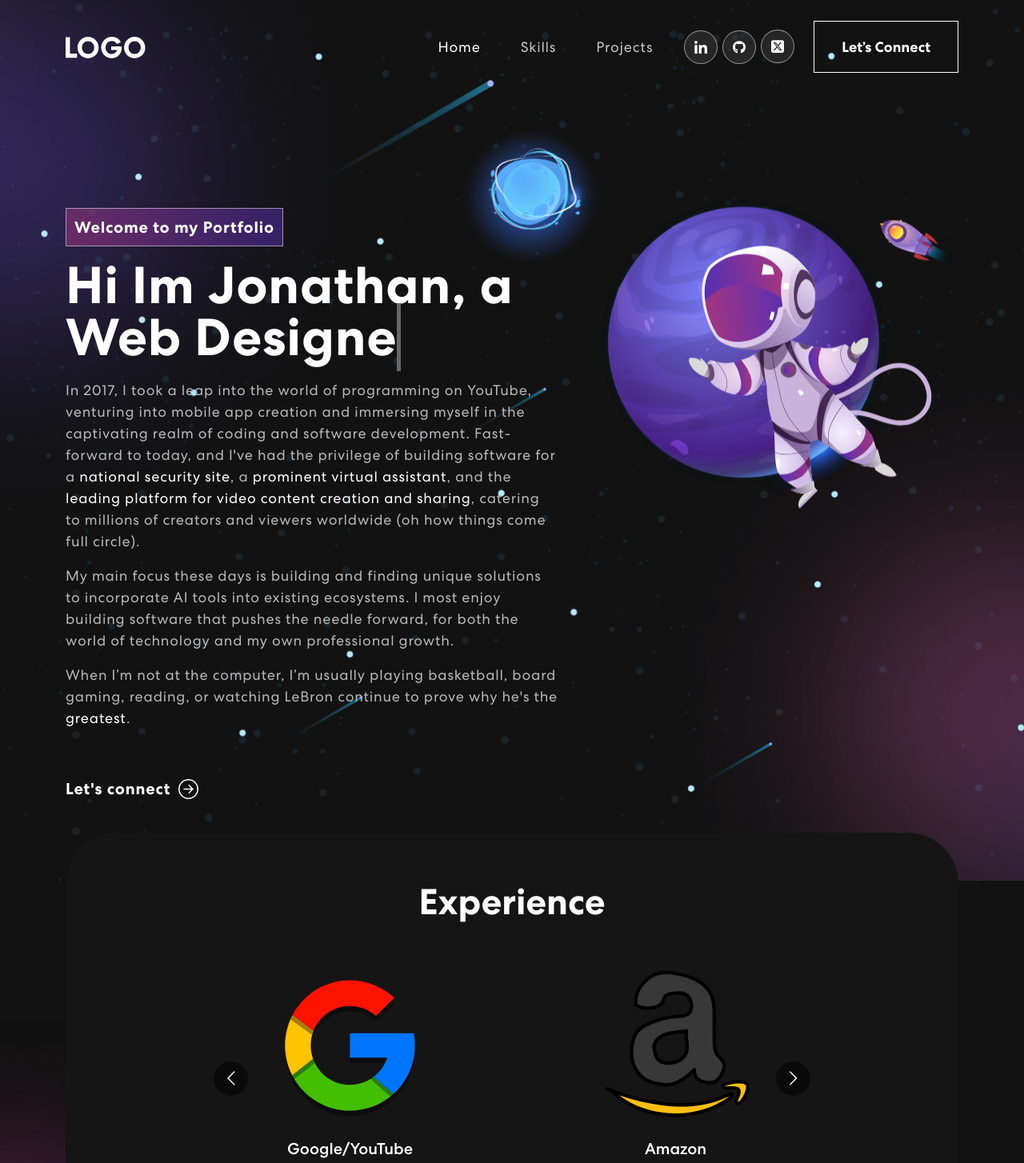
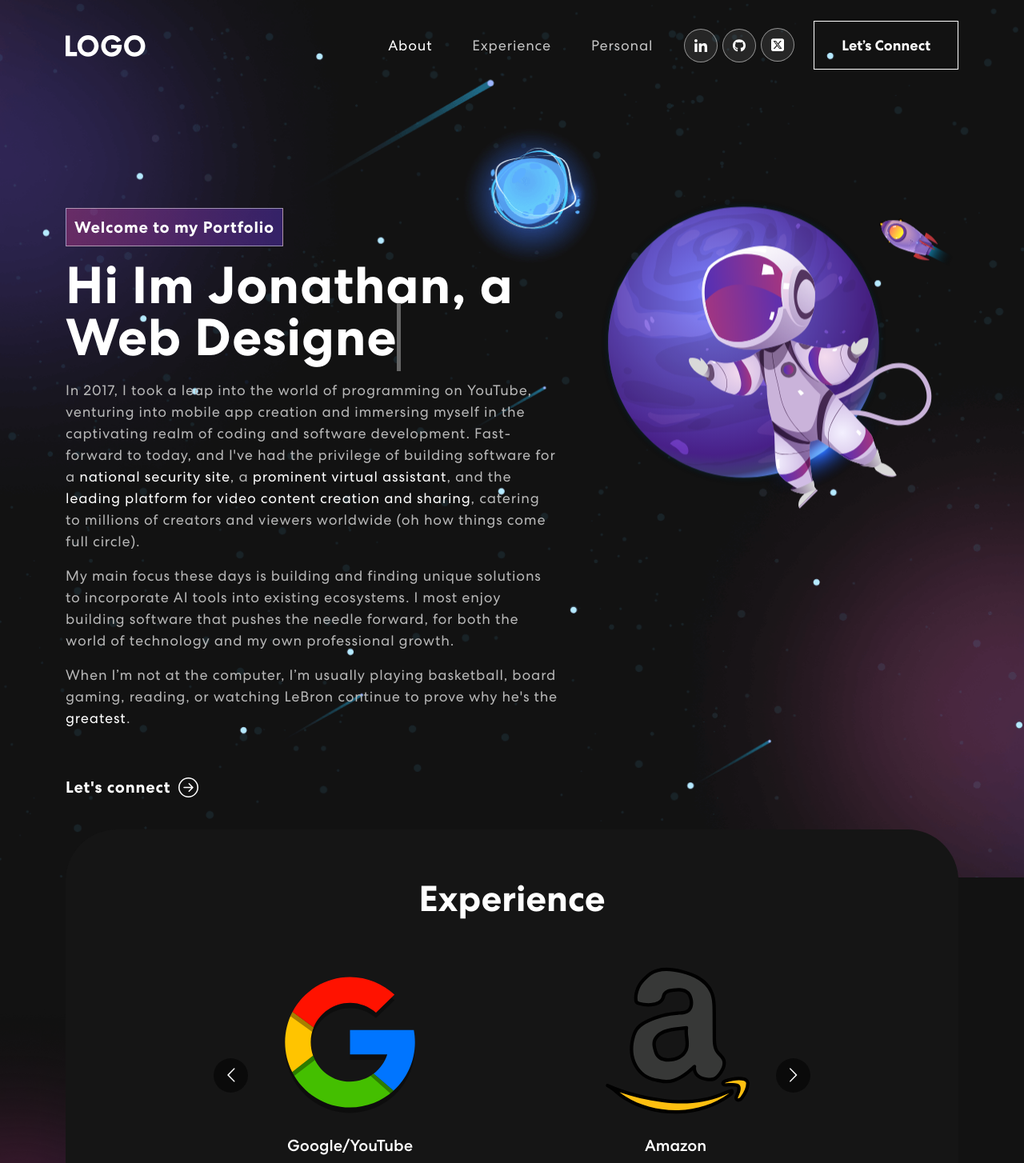
Before and after one commit to JonnTsai/Personal-Porfolio, a React (Create React App) app: page / in a window 1280 px wide. Shown: the top 1454 px of the page at 80% size. Built offline with nearby package versions, Linux system fonts and the light colour scheme.

Commit message:
fixed lets connect

```diff
--- a/package.json
+++ b/package.json
@@ -18,6 +18,7 @@
     "react-mailchimp-subscribe": "^2.1.3",
     "react-multi-carousel": "^2.8.4",
     "react-on-screen": "^2.1.1",
+    "react-router-hash-link": "^2.4.3",
     "react-scripts": "5.0.1",
     "web-vitals": "^2.1.4"
   },
--- a/src/components/Banner.js
+++ b/src/components/Banner.js
@@ -4,6 +4,10 @@ import { ArrowRightCircle } from 'react-bootstrap-icons';
 import headerImg from "../assets/img/header-img.svg";
 import 'animate.css';
 import TrackVisibility from 'react-on-screen';
+import { HashLink } from 'react-router-hash-link';
+import {
+    BrowserRouter as Router
+} from "react-router-dom";
 
 export const Banner = () => {
     const [loopNum, setLoopNum] = useState(0);
@@ -42,7 +46,7 @@ export const Banner = () => {
     })
 
   return (
-
+    <Router>
         <section className = "banner" id = "home">
             <Container>
                 <Row classNmae="align-items-center">
@@ -56,7 +60,9 @@ export const Banner = () => {
     Fast-forward to today, and I've had the privilege of building software for a <a href="https://nnss.gov/" target="_blank">national security site</a>, a <a href="https://alexa.amazon.com/" target="_blank">prominent virtual assistant</a>, and the <a href="https://www.youtube.com/" target="_blank">leading platform for video content creation and sharing</a>, catering to millions of creators and viewers worldwide (oh how things come full circle).</p>
     <p>My main focus these days is building and finding unique solutions to incorporate AI tools into existing ecosystems. I most enjoy building software that pushes the needle forward, for both the world of technology and my own professional growth.</p>
     <p>When I’m not at the computer, I’m usually playing basketball, board gaming, reading, or watching LeBron continue to prove why he's the <a href="https://www.youtube.com/watch?v=pUkFOU08z7U" target="_blank">greatest</a>.</p>
-                            <button onClick={() => console.log('connect')}>Let's connect <ArrowRightCircle size={25}/></button>
+                                <HashLink to='#connect'>
+                                    <button>Let's connect <ArrowRightCircle size={25}/></button>
+                                </HashLink>
                             </div>}
                         </TrackVisibility>
                     </Col>
@@ -66,6 +72,7 @@ Fast-forward to today, and I've had the privilege of building software for a <a
                 </Row>
             </Container>
         </section>
+    </Router>
   )
 }
 
--- a/src/components/NavBar.js
+++ b/src/components/NavBar.js
@@ -4,6 +4,10 @@ import logo from '../assets/img/logo.svg'
 import navIcon1 from '../assets/img/nav-icon1.svg'
 import githubIcon from '../assets/img/github16.svg'
 import twitterIcon from '../assets/img/twitter.svg'
+import { HashLink } from 'react-router-hash-link';
+import {
+    BrowserRouter as Router
+} from "react-router-dom";
 
 export const NavBar = () => {
     const [activeLink, setActiveLink] = useState('home');
@@ -25,6 +29,7 @@ export const NavBar = () => {
         setActiveLink(value);
     }
   return (
+    <Router>
         <Navbar expand="md" className={scrolled ? "scrolled" : ""}>
             <Container>
             <Navbar.Brand href="/">
@@ -35,9 +40,9 @@ export const NavBar = () => {
             </Navbar.Toggle>
             <Navbar.Collapse id="basic-navbar-nav">
                 <Nav className="ms-auto">
-            <Nav.Link href="#home" className={activeLink === 'home' ? 'active navbar-link' : 'navbar-link'} onClick={() => onUpdateActiveLink('home')}>Home</Nav.Link>
-            <Nav.Link href="#skills" className={activeLink === 'skills' ? 'active navbar-link' : 'navbar-link'} onClick={() => onUpdateActiveLink('skills')}>Skills</Nav.Link>
-            <Nav.Link href="#projects" className={activeLink === 'projects' ? 'active navbar-link' : 'navbar-link'} onClick={() => onUpdateActiveLink('projects')}>Projects</Nav.Link>
+                <Nav.Link href="#home" className={activeLink === 'home' ? 'active navbar-link' : 'navbar-link'} onClick={() => onUpdateActiveLink('home')}>About</Nav.Link>
+                <Nav.Link href="#skills" className={activeLink === 'skills' ? 'active navbar-link' : 'navbar-link'} onClick={() => onUpdateActiveLink('skills')}>Experience</Nav.Link>
+                <Nav.Link href="#projects" className={activeLink === 'projects' ? 'active navbar-link' : 'navbar-link'} onClick={() => onUpdateActiveLink('projects')}>Personal</Nav.Link>
                 </Nav>
                 <span className="navbar-text">
                 <div className="social-icon">
@@ -45,12 +50,14 @@ export const NavBar = () => {
                     <a href="https://github.com/JonnTsai" target="_blank"><img src={githubIcon} alt="GitHub Icon" /></a>
                     <a href="#" target="_blank"><img src={twitterIcon} alt="Icon" /></a>
                 </div>
+                    <HashLink to='#connect'>
                         <button className="vvd"><span>Let’s Connect</span></button>
+                    </HashLink>
                 </span>
             </Navbar.Collapse>
             </Container>
         </Navbar>
-
+    </Router>
 
   )
 }
```
Also changed, not shown: 1 other file (tests, documents, lock files or other folders). Lines whose indentation alone changed are shown as unchanged.
